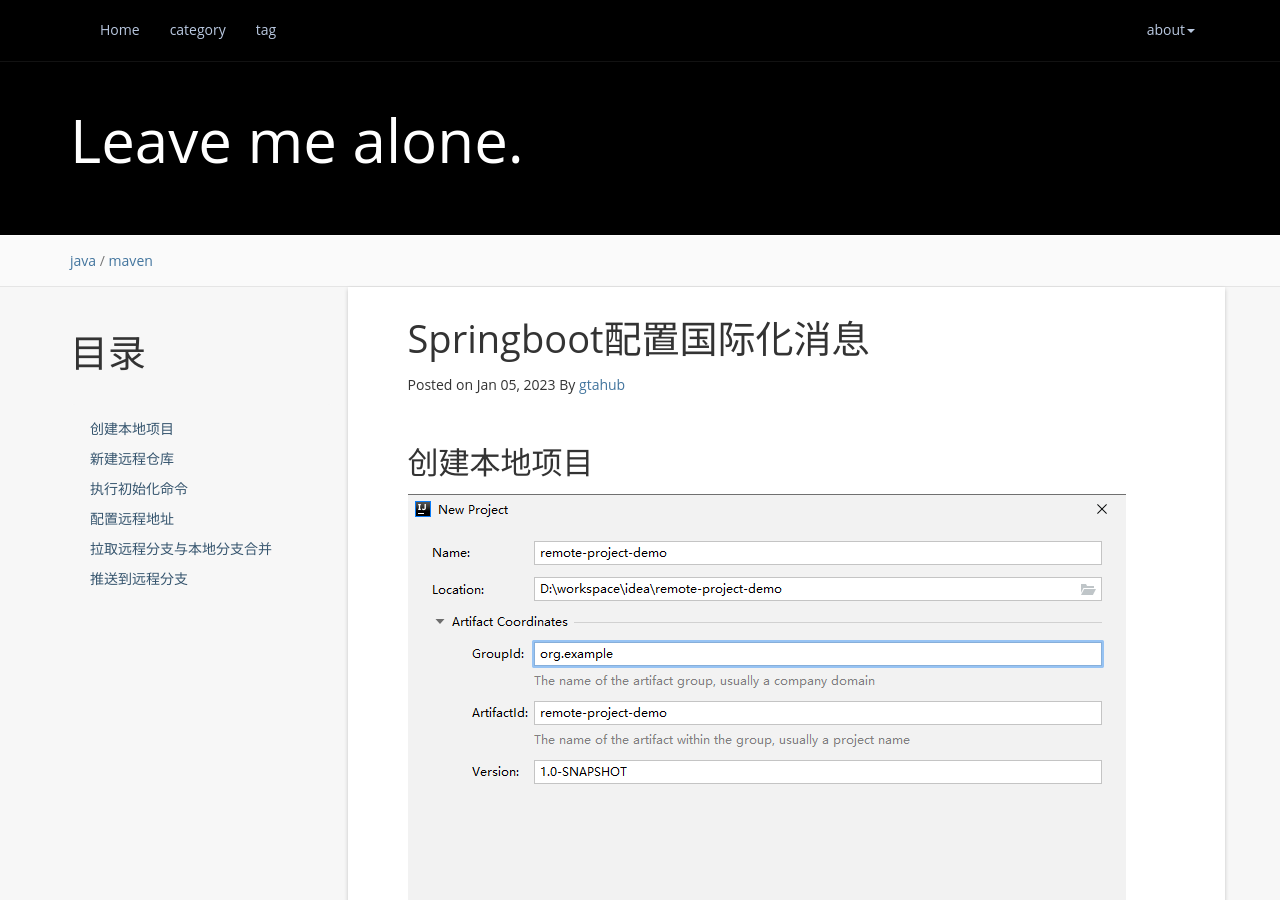
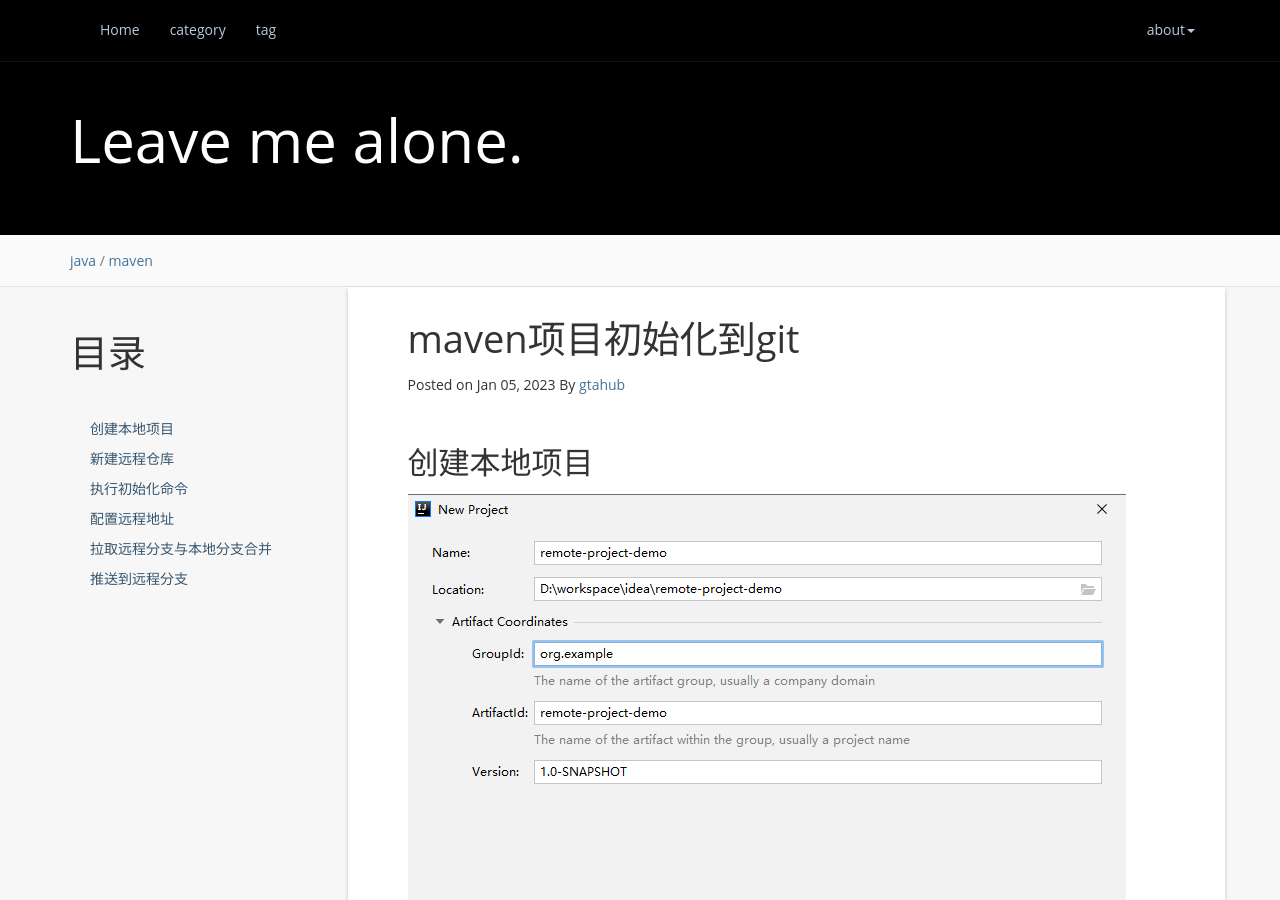
Before and after one commit to atgtahub/atgtahub.github.io, a Jekyll site: the page built from _posts/java/build/maven/2023-01-05-maven-project-initialization-to-git.md, in a window 1280 px wide and 900 px high. Built offline with Jekyll 4.4.1, drawn with Linux system fonts in a browser that asks for light colours; a script that is not in the unit is left out; comment, search, counter and statistics services are not loaded.

Commit message:
refactor(posts): 2023-01-05-maven-project-initialization-to-git.md

```diff
--- a/_posts/java/build/maven/2023-01-05-maven-project-initialization-to-git.md
+++ b/_posts/java/build/maven/2023-01-05-maven-project-initialization-to-git.md
@@ -1,6 +1,6 @@
 ---
 layout: post
-title:  Springboot配置国际化消息
+title:  maven项目初始化到git
 categories: java
 tag: maven
 ---
```
Also changed, not shown: other parts of _posts/java/build/maven/2023-01-05-maven-project-initialization-to-git.md (+1 -1 lines).
